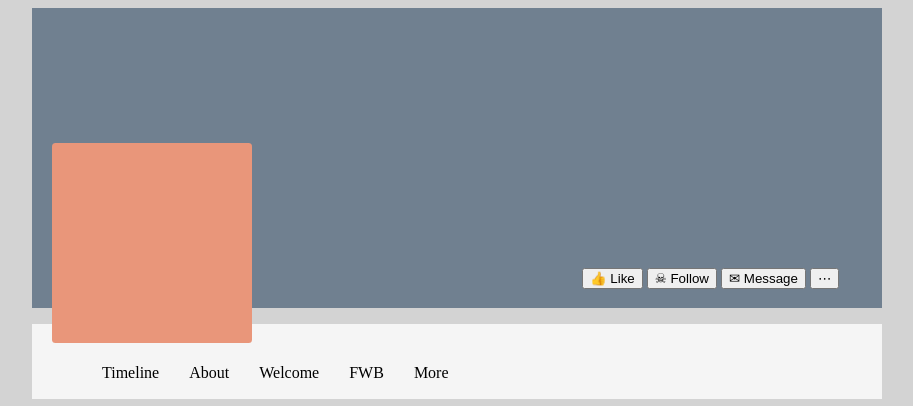
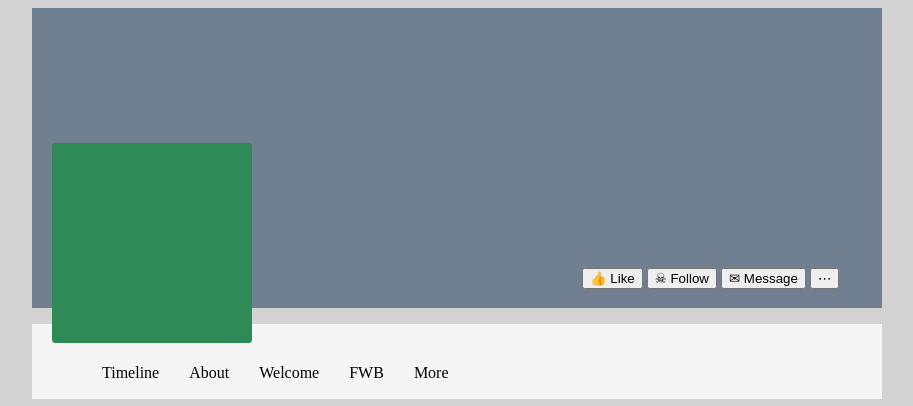
Before and after one commit to DaVinci0137/social_network_page, a plain HTML site: page index.html in a window 1280 px wide. Shown: the top 406 px of the page, without its empty margins (183-1096 px from the left). Drawn offline with Linux system fonts and the light colour scheme.

Commit message:
Updated portrait background color

```diff
--- a/stylesheets/style.css
+++ b/stylesheets/style.css
@@ -22,7 +22,7 @@ body {
 
 .portrait {
 background-image: url("../images/download.png");
-background-color: darksalmon;
+background-color: seagreen;
 background-repeat: no-repeat;
 background-position: center;
 height: 200px;
```
